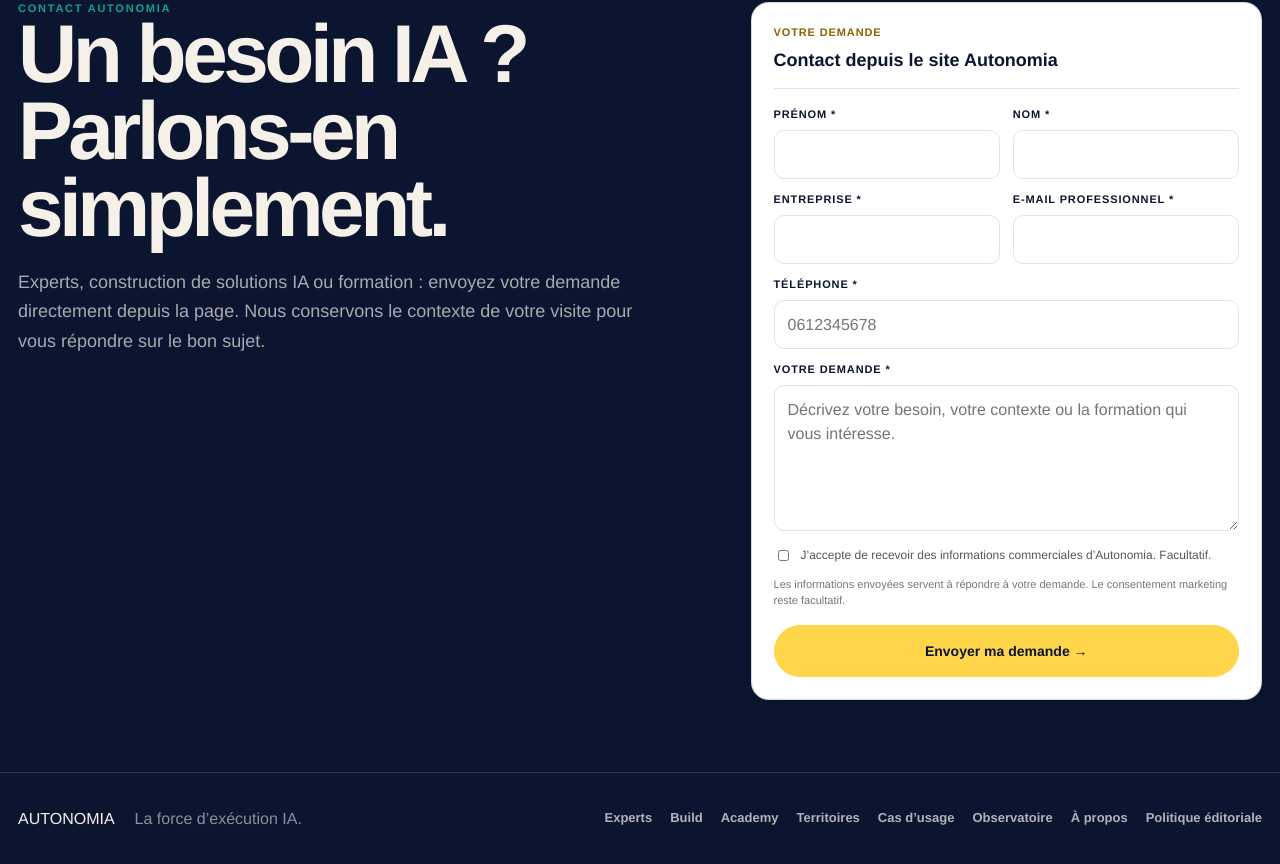
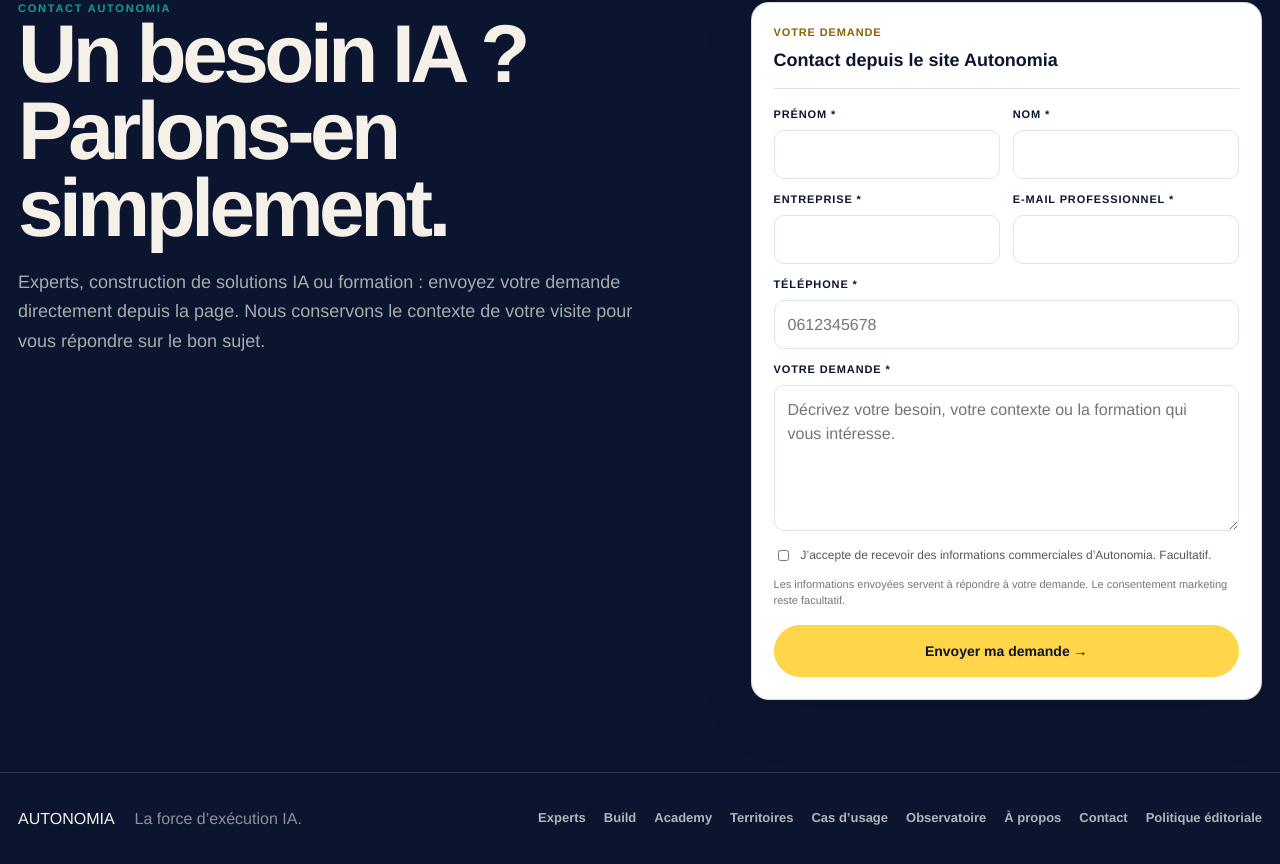
Before and after one commit to aristote-app/Autonomia-MCP, a Next.js app in the folder site/: page / in a window 1280 px wide. Shown: the part 5553-6417 px from the top of the page. Built offline with nearby package versions, Linux system fonts and the light colour scheme; no server answers.

Commit message:
Add contact link to site footer

```diff
--- a/site/components/SiteFooter.js
+++ b/site/components/SiteFooter.js
@@ -53,6 +53,7 @@ export default function SiteFooter() {
           <Link href="/cas-usage-ia">Cas d’usage</Link>
           <Link href="/observatoire-ia">Observatoire</Link>
           <Link href="/a-propos">À propos</Link>
+          <Link href="/contact">Contact</Link>
           <Link href="/methodologie/politique-editoriale">Politique éditoriale</Link>
         </nav>
       </div>
```
